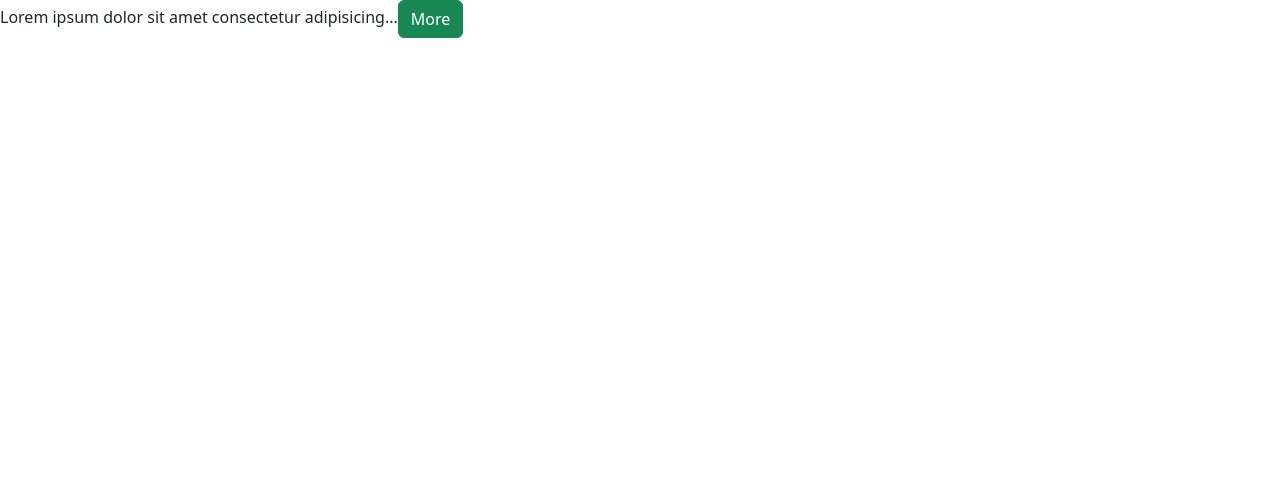
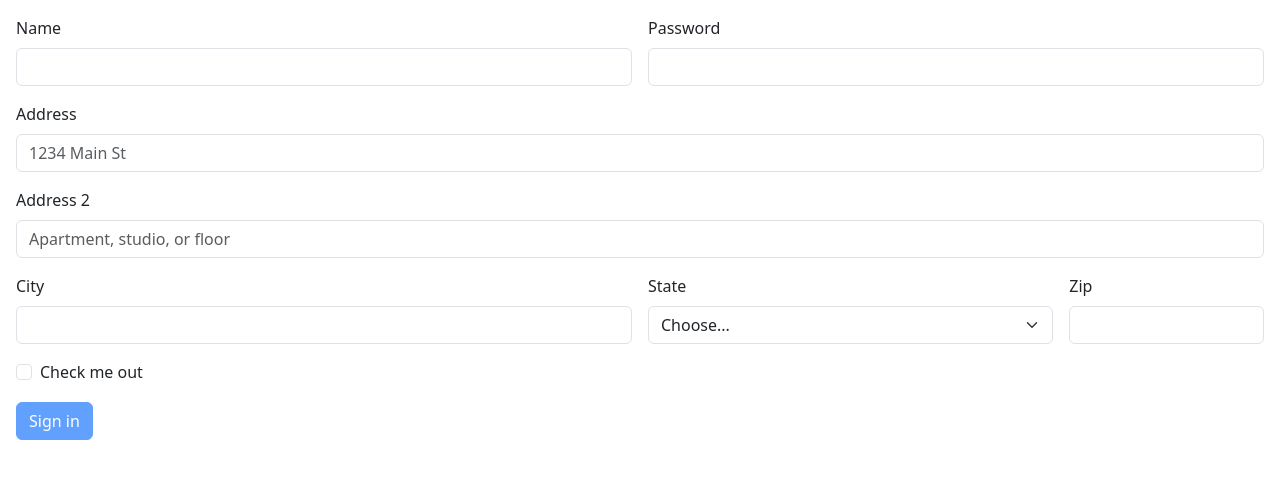
Before and after one commit to Emmafidelis/React-Projects, a React (Vite) app: page / in a window 1280 px wide. Shown: the top 478 px of the page. Built offline with nearby package versions, Linux system fonts and the light colour scheme.

Commit message:
creating a form with validation using react-hook form and zod

```diff
--- a/package.json
+++ b/package.json
@@ -10,11 +10,14 @@
     "preview": "vite preview"
   },
   "dependencies": {
+    "@hookform/resolvers": "^3.9.0",
     "bootstrap": "^5.3.3",
     "immer": "^10.1.1",
     "react": "^18.3.1",
     "react-dom": "^18.3.1",
-    "react-icons": "^5.3.0"
+    "react-hook-form": "^7.53.0",
+    "react-icons": "^5.3.0",
+    "zod": "^3.23.8"
   },
   "devDependencies": {
     "@eslint/js": "^9.9.0",
--- a/src/App.tsx
+++ b/src/App.tsx
@@ -1,17 +1,10 @@
 import "./App.css";
-import ExpandableText from "./components/ExpandableText";
+import Form from "./components/Form";
 
 function App() {
   return (
     <>
-      <ExpandableText maxChar={50}>
-        Lorem ipsum dolor sit amet consectetur adipisicing elit. Aliquam, ex!
-        Sed delectus molestias aliquid iure numquam voluptatum, obcaecati
-        cupiditate similique explicabo iste culpa nesciunt illum earum debitis
-        quae nam dolorem rerum. Repellat sed assumenda dolorem, quidem non nihil
-        ut corporis velit esse quae voluptate ab, expedita provident aspernatur
-        amet eum.
-      </ExpandableText>
+      <Form />
     </>
   );
 }
--- /dev/null
+++ b/src/components/Form.tsx
@@ -0,0 +1,110 @@
+import { zodResolver } from "@hookform/resolvers/zod";
+import { useForm } from "react-hook-form";
+import { z } from "zod";
+
+const schema = z.object({
+  name: z.string().min(3, { message: "Name must be atleast 3 characters" }),
+  password: z.number({ invalid_type_error: "Password is required" }).min(18),
+});
+
+type formData = z.infer<typeof schema>;
+
+const Form = () => {
+  const {
+    register,
+    handleSubmit,
+    formState: { errors, isValid },
+  } = useForm<formData>({ resolver: zodResolver(schema) });
+
+  return (
+    <form
+      className="row g-3"
+      onSubmit={handleSubmit((data) => console.log(data))}
+    >
+      <div className="col-md-6">
+        <label htmlFor="name" className="form-label">
+          Name
+        </label>
+        <input
+          {...register("name")}
+          type="text"
+          className="form-control"
+          id="name"
+        />
+        {errors.name && <p className="text-damger">{errors.name.message}</p>}
+      </div>
+      <div className="col-md-6">
+        <label htmlFor="password" className="form-label">
+          Password
+        </label>
+        <input
+          {...register("password", { valueAsNumber: true })}
+          type="number"
+          className="form-control"
+          id="password"
+        />
+        {errors.password && (
+          <p className="text-damger">{errors.password.message}</p>
+        )}
+      </div>
+      <div className="col-12">
+        <label htmlFor="inputAddress" className="form-label">
+          Address
+        </label>
+        <input
+          type="text"
+          className="form-control"
+          id="inputAddress"
+          placeholder="1234 Main St"
+        />
+      </div>
+      <div className="col-12">
+        <label htmlFor="inputAddress2" className="form-label">
+          Address 2
+        </label>
+        <input
+          type="text"
+          className="form-control"
+          id="inputAddress2"
+          placeholder="Apartment, studio, or floor"
+        />
+      </div>
+      <div className="col-md-6">
+        <label htmlFor="inputCity" className="form-label">
+          City
+        </label>
+        <input type="text" className="form-control" id="inputCity" />
+      </div>
+      <div className="col-md-4">
+        <label htmlFor="inputState" className="form-label">
+          State
+        </label>
+        <select id="inputState" className="form-select">
+          <option value="1">Choose...</option>
+          <option value="2">...</option>
+        </select>
+      </div>
+      <div className="col-md-2">
+        <label htmlFor="inputZip" className="form-label">
+          Zip
+        </label>
+        <input type="text" className="form-control" id="inputZip" />
+      </div>
+      <div className="col-12">
+        <div className="form-check">
+          <input className="form-check-input" type="checkbox" id="gridCheck" />
+          <label className="form-check-label" htmlFor="gridCheck">
+            Check me out
+          </label>
+        </div>
+      </div>
+      <div className="col-12">
+        <button disabled={!isValid} type="submit" className="btn btn-primary">
+          Sign in
+        </button>
+      </div>
+    </form>
+  );
+};
+
+export default Form;
--- a/src/index.css
+++ b/src/index.css
@@ -4,3 +4,7 @@
   color: #000;
   background-color: #fff;
 }
+
+body {
+  padding: 1rem;
+}
--- a/src/main.tsx
+++ b/src/main.tsx
@@ -1,6 +1,7 @@
 import { StrictMode } from "react";
 import { createRoot } from "react-dom/client";
 import App from "./App.tsx";
+import "./index.css";
 import "bootstrap/dist/css/bootstrap.css";
 
 createRoot(document.getElementById("root")!).render(
```
Also changed, not shown: 1 other file (tests, documents, lock files or other folders).
